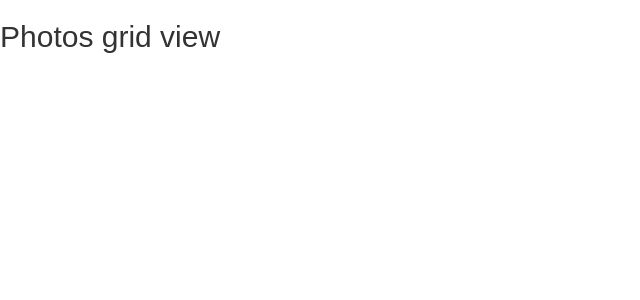
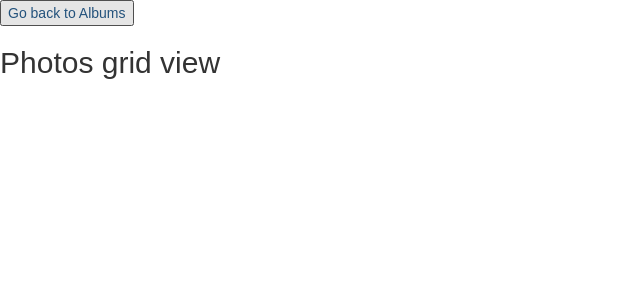
Before and after one commit to rob-now/photo-albums--react, a React (Create React App) app: page /photos-grid in a window 1280 px wide. Shown: the top 300 px of the page, without its empty margins (0-640 px from the left). Built offline with nearby package versions, Linux system fonts and the light colour scheme.

Commit message:
Added button in PhotosGridView for going back to AlbumsView

```diff
--- a/src/PhotosGridView.js
+++ b/src/PhotosGridView.js
@@ -1,9 +1,15 @@
-import React, {Component} from 'react'
+import React, {Component, Fragment} from 'react'
+import {Link} from 'react-router-dom'
 
 class PhotosGridView extends Component {
   render() {
     return (
-      <h2>Photos grid view</h2>
+      <Fragment>
+        <Link to="/">
+          <button>Go back to Albums</button>
+        </Link>
+        <h2>Photos grid view</h2>
+      </Fragment>
     )
   }
 }
```
Also changed, not shown: src/AlbumsView.js (+9 -2 lines).
